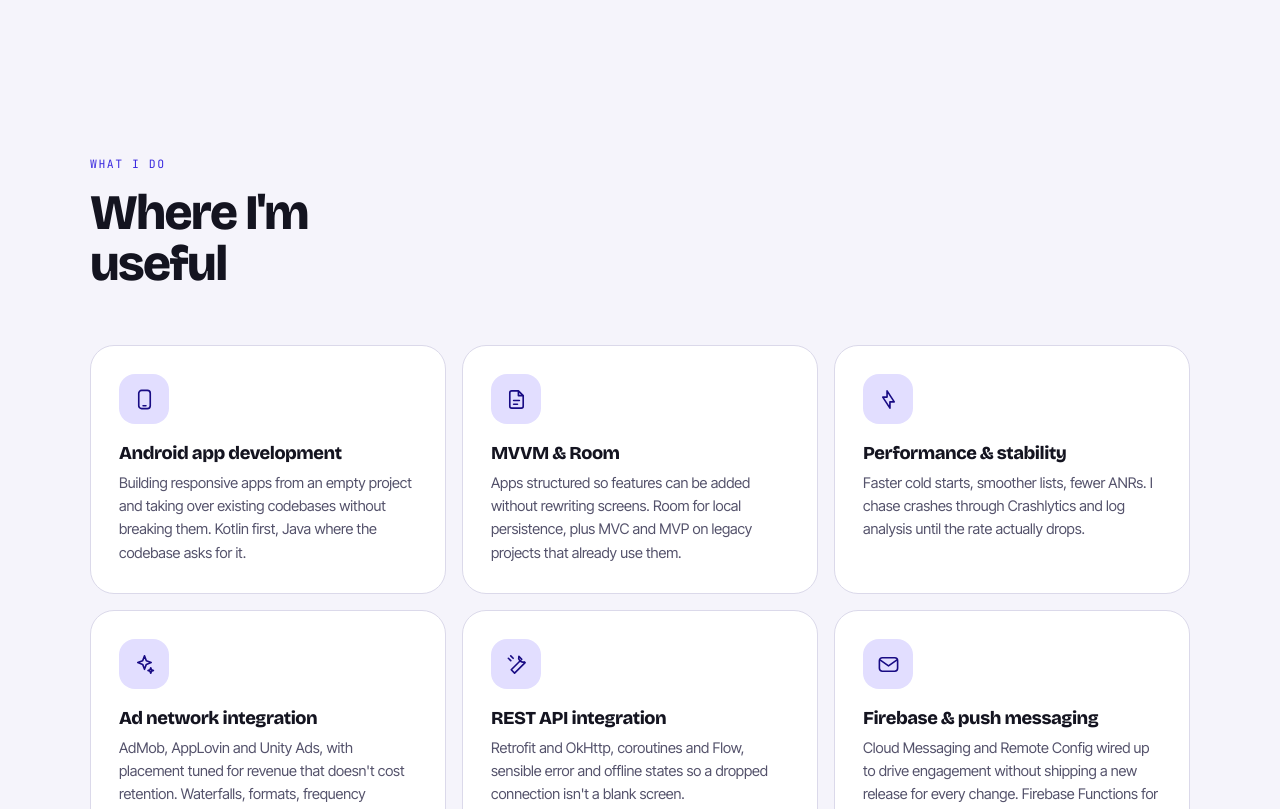
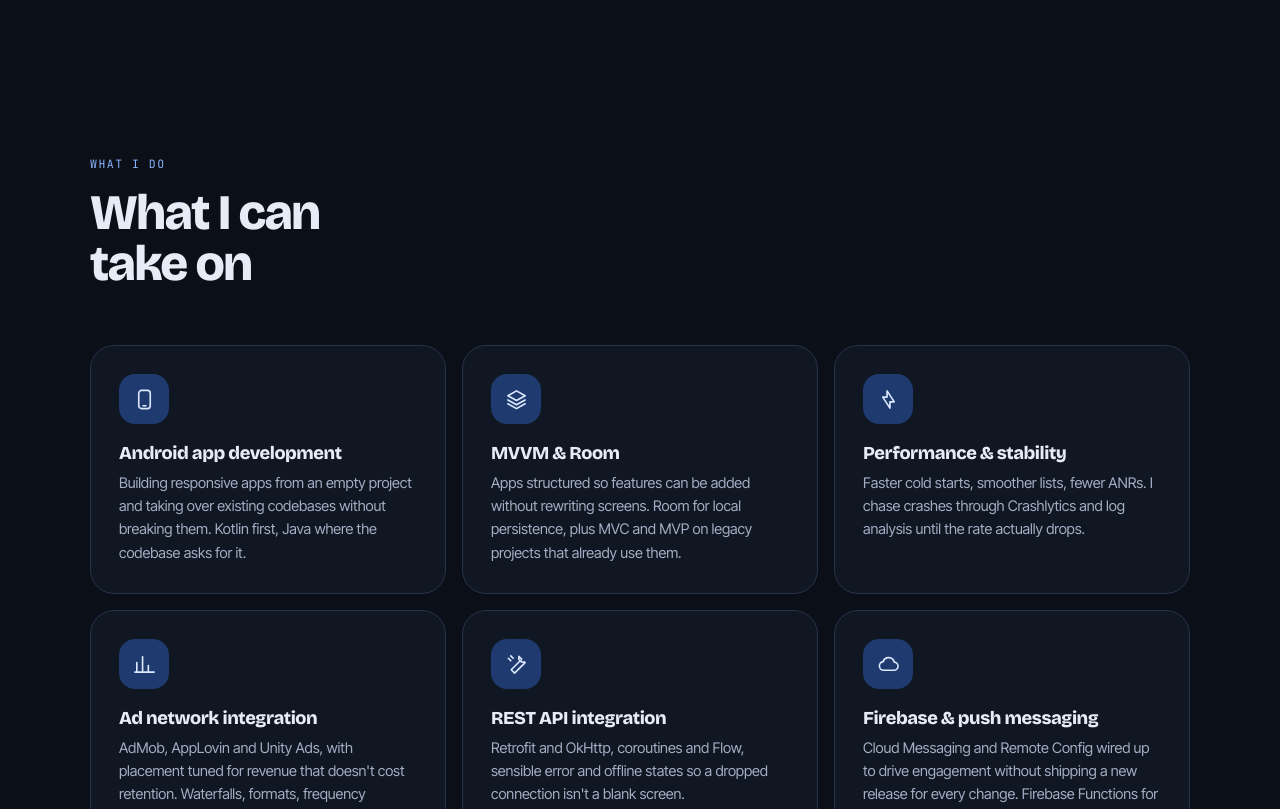
Before and after one commit to AhsanAhmed03/Portfolio, a plain HTML site: page index.html in a window 1280 px wide. Shown: the part 1991-2800 px from the top of the page. Drawn offline with nearby package versions, Linux system fonts and the light colour scheme.

Commit message:
Updated the whole portfolio

```diff
--- a/assets/css/style.css
+++ b/assets/css/style.css
@@ -1,6 +1,6 @@
 /* ==========================================================================
    Ahsan Ahmed — Android Developer Portfolio
-   Design system: Material 3 tonal surfaces, generous rounding, dual theme.
+   Design system: Material 3 tonal surfaces, generous rounding, dark theme only.
    Type: Bricolage Grotesque (display) / Inter Tight (body) / JetBrains Mono (data)
    ========================================================================== */
 
@@ -20,46 +20,26 @@
   --ease:cubic-bezier(.2,.7,.25,1);
 }
 
-/* ---------- dark (default) ---------- */
+/* ---------- dark (only theme) ---------- */
 [data-theme="dark"]{
-  --bg:#0D0E15;
-  --surf:#14161F;
-  --surf2:#1A1D28;
-  --surf3:#232636;
-  --text:#E9E8F3;
-  --text2:#A6A4BD;
-  --text3:#8B89A3;
-  --line:#2E3145;
-  --line2:#3C4058;
-  --pri:#B4ABFF;
-  --on-pri:#1A0C8E;
-  --pri-cont:#2B21A6;
-  --on-pri-cont:#E3DFFF;
+  color-scheme:dark;
+  --bg:#0B0F17;
+  --surf:#111722;
+  --surf2:#172030;
+  --surf3:#1F2A3D;
+  --text:#E6EBF5;
+  --text2:#A2AEC4;
+  --text3:#8794AB;
+  --line:#26334A;
+  --line2:#35445F;
+  --pri:#8AB4FF;
+  --on-pri:#06214D;
+  --pri-cont:#1E3A6E;
+  --on-pri-cont:#DCE8FF;
   --acc:#FFD173;
   --acc-cont:#4A3400;
   --on-acc-cont:#FFE9B8;
-  --grid-ink:rgba(180,171,255,.055);
-}
-
-/* ---------- light ---------- */
-[data-theme="light"]{
-  --bg:#F5F4FB;
-  --surf:#FFFFFF;
-  --surf2:#EDECF7;
-  --surf3:#E3E1F1;
-  --text:#141420;
-  --text2:#54526B;
-  --text3:#5B5876;
-  --line:#DBD9EA;
-  --line2:#C7C4DB;
-  --pri:#3B2ADF;
-  --on-pri:#FFFFFF;
-  --pri-cont:#E2DEFF;
-  --on-pri-cont:#180B84;
-  --acc:#8A5A00;
-  --acc-cont:#FFE7B3;
-  --on-acc-cont:#3F2C00;
-  --grid-ink:rgba(59,42,223,.055);
+  --grid-ink:rgba(138,180,255,.055);
 }
 
 /* ==========================  base  ========================== */
@@ -119,7 +99,6 @@ svg{fill:none;stroke:currentColor;stroke-width:1.7;stroke-linecap:round;stroke-l
   background:var(--surf2);border:1px solid var(--line);color:var(--text);transition:background .2s,border-color .2s}
 .icon-btn:hover{background:var(--surf3);border-color:var(--line2)}
 .icon-btn svg{width:19px;height:19px}
-[data-theme="dark"] .ico-sun,[data-theme="light"] .ico-moon{display:none}
 .menu{display:none;flex-direction:column;align-items:center;justify-content:center;gap:5px}
 .menu span{display:block;width:17px;height:2px;background:currentColor;border-radius:2px;transition:transform .25s var(--ease)}
 .menu[aria-expanded="true"] span:first-child{transform:translateY(3.5px) rotate(45deg)}
@@ -201,7 +180,7 @@ svg{fill:none;stroke:currentColor;stroke-width:1.7;stroke-linecap:round;stroke-l
 .cards{display:grid;grid-template-columns:repeat(auto-fit,minmax(288px,1fr));gap:16px}
 .card{background:var(--surf);border:1px solid var(--line);border-radius:var(--r-l);padding:28px;
   transition:transform .28s var(--ease),border-color .28s,box-shadow .28s}
-.card:hover{transform:translateY(-4px);border-color:var(--line2);box-shadow:var(--e2)}
+.card:hover{border-color:var(--line2);box-shadow:var(--e2)}
 .ci{display:grid;place-items:center;width:50px;height:50px;border-radius:16px;
   background:var(--pri-cont);color:var(--on-pri-cont);margin-bottom:20px}
 .ci svg{width:23px;height:23px}
@@ -240,7 +219,7 @@ svg{fill:none;stroke:currentColor;stroke-width:1.7;stroke-linecap:round;stroke-l
 .apps{display:grid;grid-template-columns:repeat(auto-fill,minmax(300px,1fr));gap:16px}
 .app{display:flex;flex-direction:column;background:var(--surf);border:1px solid var(--line);
   border-radius:var(--r-l);padding:24px;transition:transform .28s var(--ease),border-color .28s,box-shadow .28s}
-.app:hover{transform:translateY(-4px);border-color:var(--line2);box-shadow:var(--e2)}
+.app:hover{border-color:var(--line2);box-shadow:var(--e2)}
 .app[hidden]{display:none}
 .app-ic{position:relative;display:grid;place-items:center;width:58px;height:58px;border-radius:18px;
   overflow:hidden;margin-bottom:18px;
@@ -254,7 +233,7 @@ svg{fill:none;stroke:currentColor;stroke-width:1.7;stroke-linecap:round;stroke-l
 .app-foot{display:flex;align-items:center;justify-content:space-between;gap:12px;flex-wrap:wrap;
   margin-top:22px;padding-top:18px;border-top:1px solid var(--line)}
 .pill{font-family:var(--f-mono);font-size:11.5px;font-weight:500;padding:6px 12px;border-radius:99px;
-  background:var(--acc-cont);color:var(--on-acc-cont);white-space:nowrap}
+  background:var(--surf2);color:var(--text2);white-space:nowrap}
 .app-link{display:inline-flex;align-items:center;gap:7px;text-decoration:none;font-size:13.5px;
   font-weight:600;color:var(--pri)}
 .app-link svg{width:15px;height:15px;transition:transform .22s var(--ease)}
@@ -268,7 +247,7 @@ svg{fill:none;stroke:currentColor;stroke-width:1.7;stroke-linecap:round;stroke-l
 .post{display:flex;flex-direction:column;text-decoration:none;background:var(--surf);
   border:1px solid var(--line);border-radius:var(--r-l);padding:28px;
   transition:transform .28s var(--ease),border-color .28s,box-shadow .28s}
-.post:hover{transform:translateY(-4px);border-color:var(--line2);box-shadow:var(--e2)}
+.post:hover{border-color:var(--line2);box-shadow:var(--e2)}
 .post-meta{font-family:var(--f-mono);font-size:11px;letter-spacing:.08em;text-transform:uppercase;
   color:var(--text3);margin:0 0 16px}
 .post h3{font-size:1.1rem;letter-spacing:-.025em;margin-bottom:10px}
--- a/assets/js/main.js
+++ b/assets/js/main.js
@@ -6,36 +6,6 @@
   root.classList.add('js');
 
   var reduced = window.matchMedia('(prefers-reduced-motion: reduce)').matches;
-
-  /* ---------- theme ---------- */
-  var themeBtn = document.getElementById('theme');
-
-  function store(key, val) {
-    try { localStorage.setItem(key, val); } catch (e) { /* private mode — ignore */ }
-  }
-  function read(key) {
-    try { return localStorage.getItem(key); } catch (e) { return null; }
-  }
-
-  var saved = read('theme');
-  if (saved === 'light' || saved === 'dark') {
-    root.setAttribute('data-theme', saved);
-  } else if (window.matchMedia('(prefers-color-scheme: light)').matches) {
-    root.setAttribute('data-theme', 'light');
-  }
-
-  function syncThemeLabel() {
-    var now = root.getAttribute('data-theme');
-    themeBtn.setAttribute('aria-label', now === 'dark' ? 'Switch to light theme' : 'Switch to dark theme');
-  }
-  syncThemeLabel();
-
-  themeBtn.addEventListener('click', function () {
-    var next = root.getAttribute('data-theme') === 'dark' ? 'light' : 'dark';
-    root.setAttribute('data-theme', next);
-    store('theme', next);
-    syncThemeLabel();
-  });
 
   /* ---------- mobile nav ---------- */
   var menu = document.getElementById('menu');
--- a/index.html
+++ b/index.html
@@ -9,8 +9,8 @@
 <meta name="author" content="Ahsan Ahmed">
 <meta name="keywords" content="Android developer, Kotlin developer, Java, Jetpack Compose, MVVM, Room Database, Retrofit, Firebase, AdMob, Play Store, Islamabad, mobile app developer">
 <link rel="canonical" href="https://ahsanahmed03.github.io/Portfolio/">
-<meta name="theme-color" content="#0D0E15" media="(prefers-color-scheme: dark)">
-<meta name="theme-color" content="#F6F5FB" media="(prefers-color-scheme: light)">
+<meta name="theme-color" content="#0B0F17">
+<meta name="color-scheme" content="dark">
 
 <meta property="og:type" content="website">
 <meta property="og:site_name" content="Ahsan Ahmed">
@@ -70,6 +70,9 @@
     <symbol id="i-flash" viewBox="0 0 24 24"><rect x="8" y="3" width="8" height="18" rx="2.5"/><path d="M4 8v2M20 8v2M2.5 12h1.8M19.7 12h1.8"/></symbol>
     <symbol id="i-tools" viewBox="0 0 24 24"><path d="M14.5 3.5a4.5 4.5 0 0 0 5.6 5.8L21 10 10 21l-3.5-3.5L17.5 6.5z"/><path d="M6 3l2.5 2.5M3.5 5.5L6 8"/></symbol>
     <symbol id="i-arrow" viewBox="0 0 24 24"><path d="M5 12h13M13 6l6 6-6 6"/></symbol>
+    <symbol id="i-layers" viewBox="0 0 24 24"><path d="M12 3l9 5-9 5-9-5z"/><path d="M3 12.5l9 5 9-5M3 16.5l9 5 9-5"/></symbol>
+    <symbol id="i-chart" viewBox="0 0 24 24"><path d="M4 20V10M10 20V4M16 20v-7M22 20H2"/></symbol>
+    <symbol id="i-cloud" viewBox="0 0 24 24"><path d="M7 18a4.5 4.5 0 0 1-.6-8.96A6 6 0 0 1 18 9.5a4.2 4.2 0 0 1-.5 8.5z"/></symbol>
     <symbol id="i-mail" viewBox="0 0 24 24"><rect x="2.5" y="5" width="19" height="14" rx="3"/><path d="M3.5 7.5l8.5 6 8.5-6"/></symbol>
   </defs>
 </svg>
@@ -91,10 +94,6 @@
     </nav>
 
     <div class="bar-act">
-      <button class="icon-btn" id="theme" type="button" aria-label="Switch to light theme">
-        <svg viewBox="0 0 24 24" class="ico-moon" aria-hidden="true"><path d="M20 14.5A8.5 8.5 0 0 1 9.5 4a8.5 8.5 0 1 0 10.5 10.5z"/></svg>
-        <svg viewBox="0 0 24 24" class="ico-sun" aria-hidden="true"><circle cx="12" cy="12" r="4.2"/><path d="M12 2v2.5M12 19.5V22M2 12h2.5M19.5 12H22M4.9 4.9l1.8 1.8M17.3 17.3l1.8 1.8M19.1 4.9l-1.8 1.8M6.7 17.3l-1.8 1.8"/></svg>
-      </button>
       <button class="icon-btn menu" id="menu" type="button" aria-label="Open menu" aria-expanded="false" aria-controls="nav">
         <span></span><span></span>
       </button>
@@ -123,7 +122,7 @@
       </div>
       <p class="meter-cap">Combined installs across the apps listed below</p>
       <ul class="meter-sub">
-        <li><b>29+</b><span>apps shipped</span></li>
+        <li><b>27+</b><span>apps shipped</span></li>
         <li><b>4</b><span>years in production</span></li>
         <li><b>3</b><span>ad networks integrated</span></li>
       </ul>
@@ -145,7 +144,7 @@
   <div class="wrap two">
     <div class="two-side">
       <p class="tag">About</p>
-      <h2>Who am I?</h2>
+      <h2>How I work</h2>
     </div>
     <div class="two-main">
       <p class="big">I'm an Android developer who ships apps that actually live on the Play Store, take real traffic, and get updated when users complain.</p>
@@ -169,7 +168,7 @@
   <div class="wrap">
     <div class="head">
       <p class="tag">What I do</p>
-      <h2>Where I'm useful</h2>
+      <h2>What I can take on</h2>
     </div>
 
     <div class="cards">
@@ -177,7 +176,7 @@
         <h3>Android app development</h3>
         <p>Building responsive apps from an empty project and taking over existing codebases without breaking them. Kotlin first, Java where the codebase asks for it.</p></article>
 
-      <article class="card"><span class="ci"><svg aria-hidden="true"><use href="#i-doc"/></svg></span>
+      <article class="card"><span class="ci"><svg aria-hidden="true"><use href="#i-layers"/></svg></span>
         <h3>MVVM &amp; Room</h3>
         <p>Apps structured so features can be added without rewriting screens. Room for local persistence, plus MVC and MVP on legacy projects that already use them.</p></article>
 
@@ -185,7 +184,7 @@
         <h3>Performance &amp; stability</h3>
         <p>Faster cold starts, smoother lists, fewer ANRs. I chase crashes through Crashlytics and log analysis until the rate actually drops.</p></article>
 
-      <article class="card"><span class="ci"><svg aria-hidden="true"><use href="#i-spark"/></svg></span>
+      <article class="card"><span class="ci"><svg aria-hidden="true"><use href="#i-chart"/></svg></span>
         <h3>Ad network integration</h3>
         <p>AdMob, AppLovin and Unity Ads, with placement tuned for revenue that doesn't cost retention. Waterfalls, formats, frequency capping.</p></article>
 
@@ -193,7 +192,7 @@
         <h3>REST API integration</h3>
         <p>Retrofit and OkHttp, coroutines and Flow, sensible error and offline states so a dropped connection isn't a blank screen.</p></article>
 
-      <article class="card"><span class="ci"><svg aria-hidden="true"><use href="#i-mail"/></svg></span>
+      <article class="card"><span class="ci"><svg aria-hidden="true"><use href="#i-cloud"/></svg></span>
         <h3>Firebase &amp; push messaging</h3>
         <p>Cloud Messaging and Remote Config wired up to drive engagement without shipping a new release for every change. Firebase Functions for backend logic, Firebase Hosting for the surrounding web pieces.</p></article>
 
```
Also changed, not shown: favicon.svg, 1 other file.
